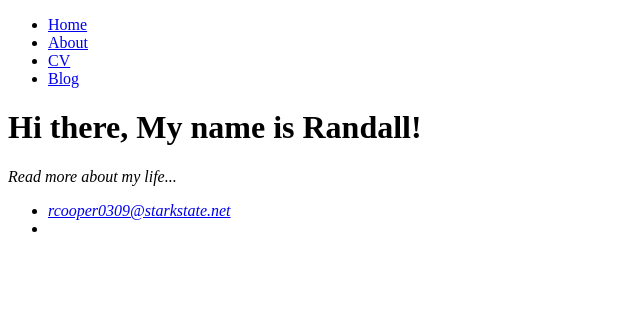
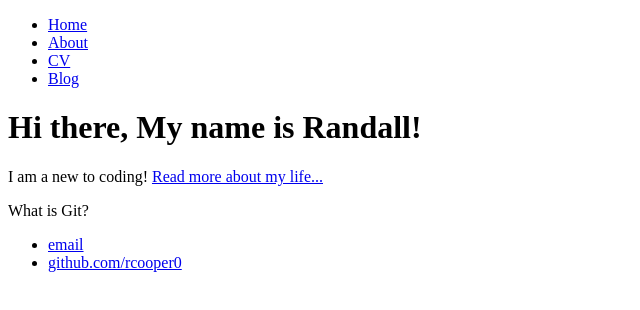
Before and after one commit to rcooper0/rcooper0.github.io, a plain HTML site: page index.html in a window 1280 px wide. Shown: the whole page, without its empty margins (0-640 px from the left). Drawn offline with Linux system fonts and the light colour scheme.

Commit message:
Update index.html

```diff
--- a/index.html
+++ b/index.html
@@ -19,13 +19,15 @@
                   <div id = "wrapper">
                   <div class="blurb">
                             <h1>Hi there, My name is Randall!</h1>
-                                      <I am a new to coding! <a href="#">Read more about my life...</a></p>
+                                      <p>I am a new to coding! <a href="#">Read more about my life...</a></p>
+
+                            <p>What is Git?</a></p>
                   </div>
 
                   <footer>
                   <ul>
-                            <li><a href="mailto:rcooper0309@starkstate.net">rcooper0309@starkstate.net</a></li>
-                            <li><a href="https://github.com/rcooper0"github.com/rcooper0</a></li>
+                            <li><a href="mailto:rcooper0309@starkstate.net">email</a></li>
+                            <li><a href="https://github.com/rcooper0">github.com/rcooper0</a></li>
                             </ul>
                   </footer>
                   </div>
```
